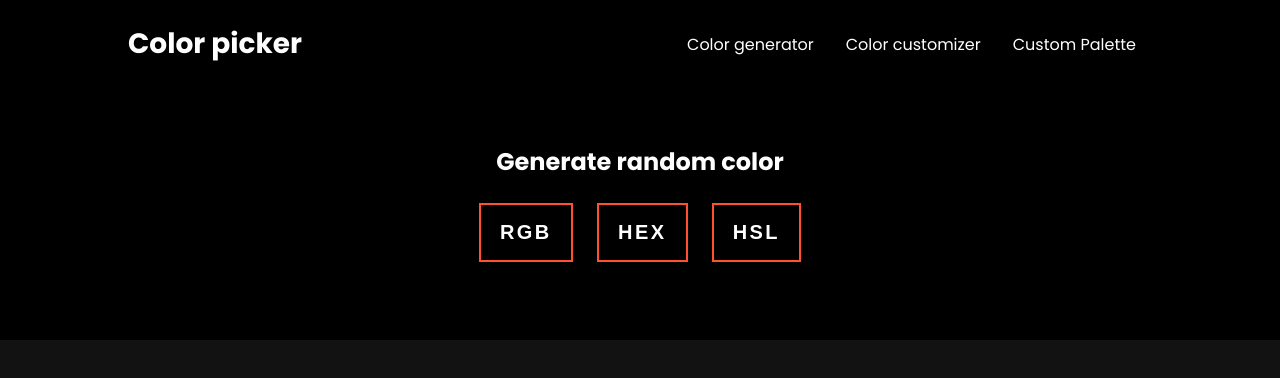
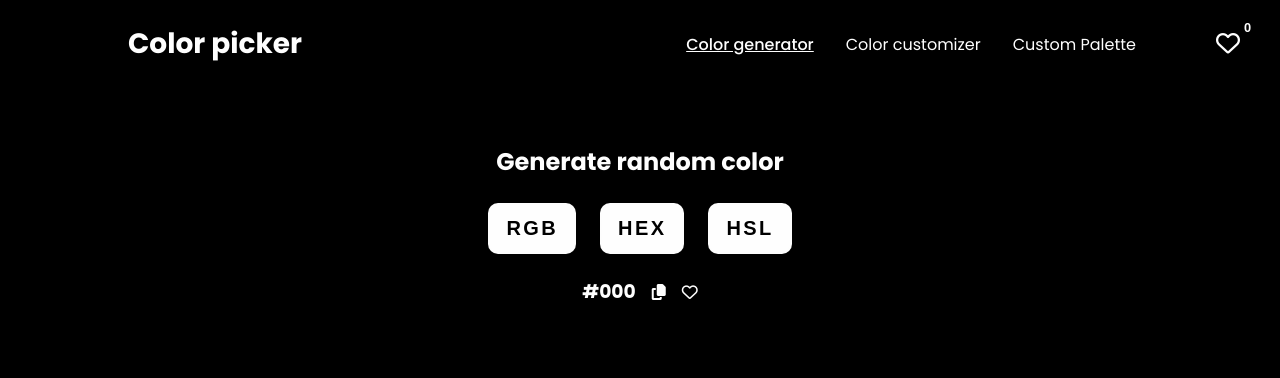
Before and after one commit to Kossin1337/Color-picker-palette-generator, a React (Create React App) app: page /color-generator in a window 1280 px wide. Shown: the top 378 px of the page. Built offline with nearby package versions, Linux system fonts and the light colour scheme.

Commit message:
Implemented routing and favorites functionality

```diff
--- a/package.json
+++ b/package.json
@@ -8,6 +8,7 @@
     "@testing-library/user-event": "^12.8.3",
     "react": "^17.0.2",
     "react-dom": "^17.0.2",
+    "react-router-dom": "^5.3.0",
     "react-scripts": "4.0.3",
     "web-vitals": "^1.1.2"
   },
--- a/src/App.css
+++ b/src/App.css
@@ -5,82 +5,3 @@
   justify-content: center;
   align-items: center;
 }
-
-/* NAVIGATION */
-.navigation {
-  width: 100vw;
-  display: flex;
-  justify-content: center;
-  align-items: center;
-  background-color: rgba(0, 0, 0, 0.4);
-}
-
-.navigation-content {
-  width: 80%;
-  display: flex;
-  justify-content: space-between;
-  align-items: center;
-}
-
-.navigation-logo {
-  font-size: 1.75rem;
-}
-
-.navigation-menu {
-  display: flex;
-  justify-content: center;
-  align-items: center;
-  list-style: none;
-  transition: all 0.3s ease;
-}
-
-.navigation-item {
-  cursor: pointer;
-  padding: 0.25rem 1rem;
-}
-
-.navigation-item:hover {
-  color: red;
-}
-
-/* RANDOM COLOR GANERATOR */
-.color-switcher {
-  margin: 1.25rem 0;
-  padding: 1rem;
-  border-radius: 25px;
-  display: flex;
-  flex-direction: column;
-  justify-content: center;
-  align-items: center;
-  background-color: rgba(0, 0, 0, 0.4);
-}
-
-.color-switcher-buttons {
-  display: flex;
-  justify-content: space-between;
-  align-items: center;
-}
-
-.color-btn {
-  margin: 0.25rem 0.75rem;
-  cursor: pointer;
-  border: none;
-  outline: none;
-  text-align: center;
-  padding: 1rem 1.2rem;
-  background-color: #000;
-  border: 2px solid #ff512f;
-  color: rgb(0, 0, 0);
-  color: #fefefe;
-  font-size: 1.25rem;
-  font-weight: 700;
-  letter-spacing: 0.15rem;
-  transition: all 0.2s ease;
-}
-
-.color-btn:hover {
-  background-color: #fefefe;
-  color: #000;
-  border: 2px solid #fefefe;
-  border-radius: 10px;
-}
--- a/src/App.js
+++ b/src/App.js
@@ -1,19 +1,37 @@
-import React, { useState } from "react";
+import React, { useState, useEffect } from "react";
+import { BrowserRouter as Router, Switch, Route } from "react-router-dom";
 import "./App.css";
-import { RanodmColorGenerator } from "./Components/RanodmColorGenerator";
+import { RandomColorGenerator } from "./Components/RandomColorGenerator";
 import { Navigation } from "./Components/Navigation";
 
 export function App() {
   const [backgroundColor, setBackgroundColor] = useState("#000");
+  const [favoriteColors, setFavoriteColors] = useState([]);
 
-  const backgroundStyling = {
-    "background-color": backgroundColor,
-  };
+  useEffect(() => {
+    document.body.style.backgroundColor = backgroundColor;
+  }, [backgroundColor]);
 
   return (
-    <div className="color-picker" style={backgroundStyling}>
-      <Navigation />
-      <RanodmColorGenerator changeBackground={setBackgroundColor} />
-    </div>
+    <Router>
+      <div className="color-picker" style={{ backgroundColor }}>
+        <Navigation favColors={favoriteColors} />
+      </div>
+
+      <Switch>
+        <Route path="/color-generator">
+          <RandomColorGenerator
+            changeBackground={setBackgroundColor}
+            setFavColors={setFavoriteColors}
+          />
+        </Route>
+        <Route path="/color-customizer">
+          <h1>Color Customizer</h1>
+        </Route>
+        <Route path="/color-palette">
+          <h1>Color Palette</h1>
+        </Route>
+      </Switch>
+    </Router>
   );
 }
--- /dev/null
+++ b/src/Components/Navigation.css
@@ -0,0 +1,80 @@
+/* NAVIGATION */
+.navigation {
+  width: 100vw;
+  position: relative;
+  display: flex;
+  justify-content: center;
+  align-items: center;
+  background-color: rgba(0, 0, 0, 0.4);
+}
+
+.navigation-content {
+  width: 80%;
+  display: flex;
+  justify-content: space-between;
+  align-items: center;
+}
+
+.navigation-logo {
+  font-size: 1.75rem;
+}
+
+.navigation-menu {
+  display: flex;
+  justify-content: center;
+  align-items: center;
+  list-style: none;
+}
+
+.navigation-item {
+  cursor: pointer;
+  padding: 0.25rem 1rem;
+  transition: all 0.3s ease;
+}
+
+.navigation-item a {
+  text-decoration: none;
+  color: #fefefe;
+}
+
+.navigation-item .active {
+  font-weight: 500;
+  text-decoration: underline;
+}
+
+.navigation-item:hover {
+  transform: scale(1.05);
+  /* text-decoration: underline; */
+}
+
+/* Favorite colors btn */
+.favorite-colors {
+  cursor: pointer;
+  position: absolute;
+  font-size: 1.5rem;
+  right: 2rem;
+  padding: 0.25rem 0.5rem;
+  border-radius: 10px;
+  background-color: rgba(0, 0, 0, 0);
+  color: #fefefe;
+  outline: none;
+  border: none;
+}
+
+.favorite-colors:hover {
+  color: crimson;
+}
+
+.favorite-colors:focus {
+  outline: none;
+}
+
+.number-of-fav-colors {
+  font-size: 0.8rem;
+  font-weight: 700;
+  margin: 0;
+  padding: 0;
+  position: absolute;
+  right: -0.2rem;
+  top: -0.4rem;
+}
--- a/src/Components/Navigation.js
+++ b/src/Components/Navigation.js
@@ -1,16 +1,32 @@
 import React from "react";
+import { NavLink } from "react-router-dom";
+import "./Navigation.css";
 
-export function Navigation() {
+export function Navigation({ favColors }) {
+  function showFavorites() {
+    console.log(favColors);
+  }
+
   return (
     <nav className="navigation">
       <div className="navigation-content">
         <h1 className="navigation-logo">Color picker</h1>
         <ul className="navigation-menu">
-          <li className="navigation-item">Color generator</li>
-          <li className="navigation-item">Color customizer</li>
-          <li className="navigation-item">Custom Palette</li>
+          <li className="navigation-item">
+            <NavLink to="/color-generator">Color generator</NavLink>
+          </li>
+          <li className="navigation-item">
+            <NavLink to="/color-customizer">Color customizer</NavLink>
+          </li>
+          <li className="navigation-item">
+            <NavLink to="/color-palette">Custom Palette</NavLink>
+          </li>
         </ul>
       </div>
+      <button className="favorite-colors">
+        <p className="number-of-fav-colors">{favColors.length}</p>
+        <i className="far fa-heart" onClick={showFavorites}></i>
+      </button>
     </nav>
   );
 }
--- /dev/null
+++ b/src/Components/RandomColorGenerator.css
@@ -0,0 +1,52 @@
+/* RANDOM COLOR GANERATOR */
+.color-switcher {
+  margin: 1.25rem 0;
+  padding: 1rem;
+  border-radius: 25px;
+  display: flex;
+  flex-direction: column;
+  justify-content: center;
+  align-items: center;
+  background-color: rgba(0, 0, 0, 0.4);
+}
+
+.color-switcher-buttons {
+  display: flex;
+  justify-content: space-between;
+  align-items: center;
+}
+
+.color-btn {
+  margin: 0.25rem 0.75rem;
+  cursor: pointer;
+  border: none;
+  outline: none;
+  text-align: center;
+  padding: 0.75rem 1rem;
+  background-color: #fefefe;
+  border: 2px solid rgba(254, 254, 254, 0.5);
+  border-radius: 10px;
+  color: rgb(0, 0, 0);
+  font-size: 1.25rem;
+  font-weight: 700;
+  letter-spacing: 0.15rem;
+  transition: all 0.1s ease;
+}
+
+.color-btn:hover {
+  background-color: #121212;
+  color: #fefefe;
+}
+
+.color-result {
+  width: 100%;
+  display: flex;
+  justify-content: center;
+  align-items: center;
+}
+
+.color-result i {
+  cursor: pointer;
+  margin-left: 1rem;
+  font-size: 1rem;
+}
--- a/src/Components/RanodmColorGenerator.js
+++ b/src/Components/RandomColorGenerator.js
@@ -1,27 +1,40 @@
 import React, { useState } from "react";
 import { createRGB, createHEX, createHSL } from "../colorFunctions";
+import "./RandomColorGenerator.css";
 
-export function RanodmColorGenerator({ changeBackground }) {
+export function RandomColorGenerator({ changeBackground, setFavColors }) {
   const [color, setColor] = useState(null);
+  const [colorModel, setColorModel] = useState("HEX");
+
   function generateRGB() {
-    const color = createRGB();
-    console.log(color);
+    setColorModel("RGB");
+    const [color] = createRGB();
     setColor(color);
     changeBackground(color);
   }
 
   function generateHEX() {
-    const color = createHEX();
-    console.log(color);
+    setColorModel("HEX");
+    const [color] = createHEX();
     setColor(color);
     changeBackground(color);
   }
 
   function generateHSL() {
-    const color = createHSL;
+    setColorModel("HSL");
+    const [color] = createHSL;
     console.log(`generated: ${color}`);
     setColor(color);
     changeBackground(color);
+  }
+
+  function copyToClipboard() {
+    console.log("copied");
+  }
+
+  function addToFavorites() {
+    console.log(`Added ${color} item to favorites`);
+    setFavColors((prevColors) => [...prevColors, color]);
   }
 
   return (
@@ -38,7 +51,11 @@ export function RanodmColorGenerator({ changeBackground }) {
           HSL
         </button>
       </div>
-      <h3>{color}</h3>
+      <div className="color-result">
+        <h3>{color ? color : "#000"}</h3>
+        <i className="fas fa-copy" onClick={copyToClipboard}></i>
+        <i className="far fa-heart" onClick={addToFavorites}></i>
+      </div>
     </div>
   );
 }
--- a/src/colorFunctions.js
+++ b/src/colorFunctions.js
@@ -1,7 +1,9 @@
 export const createRGB = () => {
   let rgbColorValue = "rgb(";
+  const rgbArray = [];
   for (let i = 0; i < 3; i++) {
     const randomRgbValue = Math.floor(Math.random() * 255);
+    rgbArray.push(randomRgbValue);
     if (i !== 2) {
       rgbColorValue += `${randomRgbValue},`;
     } else {
@@ -9,11 +11,12 @@ export const createRGB = () => {
     }
   }
 
-  return rgbColorValue;
+  return [rgbColorValue, rgbArray];
 };
 
 export const createHEX = () => {
-  let hexColorValue = "";
+  let hexColorValue = "#";
+  const hexArray = [];
   const hexRef = [
     "0",
     "1",
@@ -34,14 +37,17 @@ export const createHEX = () => {
   ];
 
   for (let i = 0; i < 6; i++) {
-    hexColorValue += hexRef[Math.floor(Math.random() * 16)];
+    let randomHexValue = hexRef[Math.floor(Math.random() * 16)];
+    hexColorValue += randomHexValue;
+    hexArray.push(randomHexValue);
   }
 
-  return `#${hexColorValue}`;
+  return [hexColorValue, hexArray];
 };
 
 export const createHSL = () => {
   let hslColor = "";
+  console.log(hslColor);
 
   return hslColor;
 };
```
Also changed, not shown: 1 other file (tests, documents, lock files or other folders).
